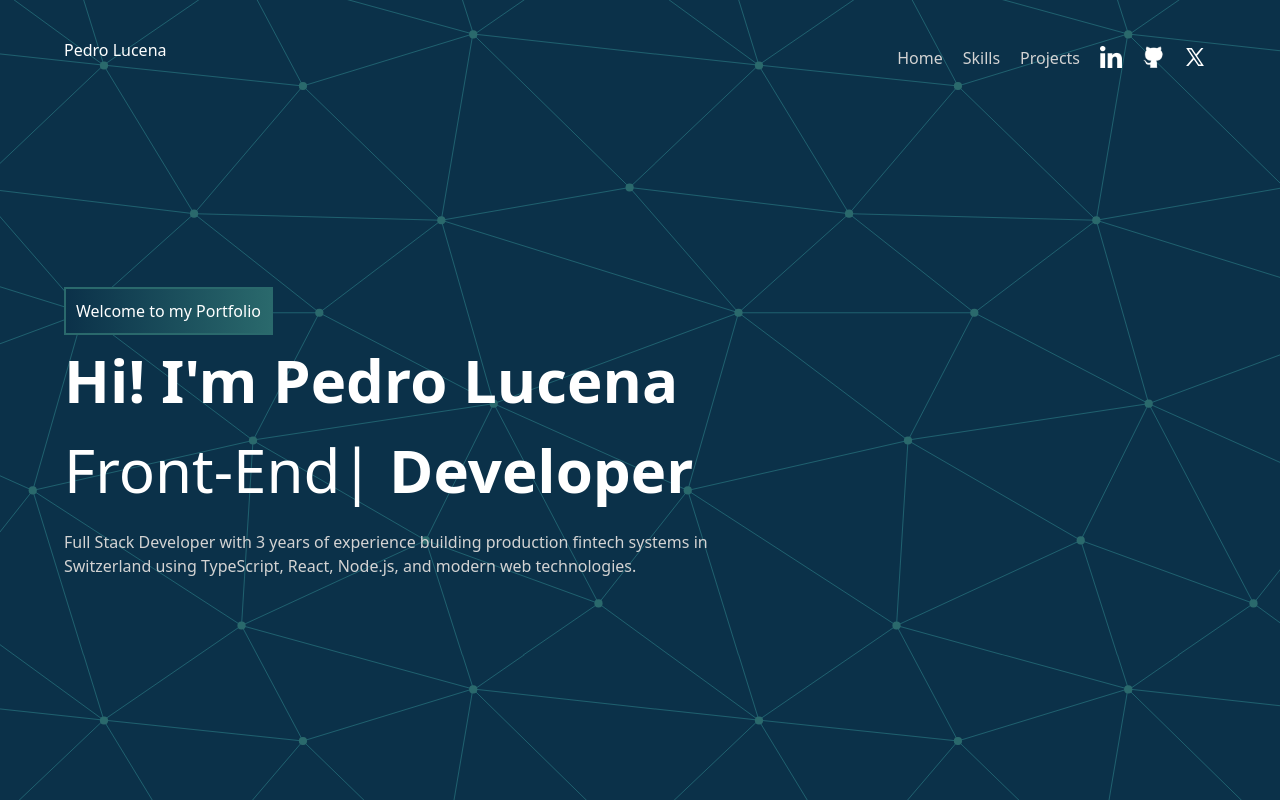
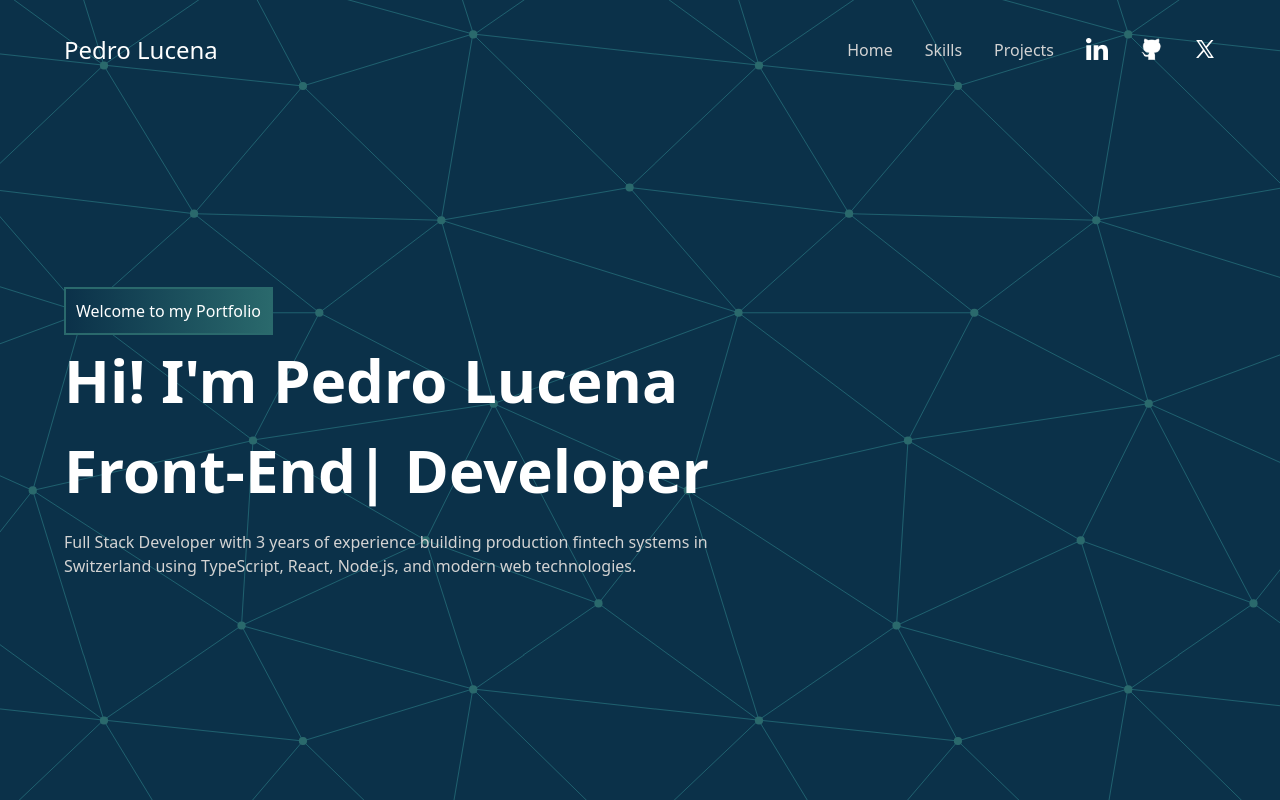
Before and after one commit to PedroL22/Pedro-Lucena-Portfolio, a Next.js app: page / in a window 1280 px wide. Shown: the top 800 px of the page. Built offline with nearby package versions, Linux system fonts and the light colour scheme.

Commit message:
fix: header and footer

```diff
--- a/package.json
+++ b/package.json
@@ -26,6 +26,8 @@
     "@types/react": "^19.2.10",
     "@types/react-dom": "^19.2.3",
     "husky": "^9.1.7",
+    "tailwind-merge": "^3.4.0",
+    "tailwind-variants": "^3.2.2",
     "tailwindcss": "^4.1.18",
     "typescript": "^5.9.3"
   }
--- a/src/app/(home)/components/project-card.tsx
+++ b/src/app/(home)/components/project-card.tsx
@@ -26,9 +26,7 @@ export const ProjectCard = ({ name, skills, projectDesc, image, github, live }:
 
       <h3 className='mb-[5px] text-left font-medium text-white'>{name}</h3>
 
-      <p className='h-[85px] max-w-[90%] select-text font-normal text-[14px] text-gray-100 normal-case'>
-        {projectDesc}
-      </p>
+      <p className='h-[85px] max-w-[90%] select-text text-[14px] text-gray-100 normal-case'>{projectDesc}</p>
 
       <div className='mt-4 flex items-center gap-2'>
         <a
--- a/src/app/(home)/components/skill.tsx
+++ b/src/app/(home)/components/skill.tsx
@@ -9,7 +9,7 @@ export const Skill = ({ skillName }: SkillProps) => {
     <div>
       <div className='inline-flex items-center py-[5px]'>
         <Image src='/images/verified.png' alt='verified icon' width={15} height={15} className='mr-2.5' />
-        <h3 className='font-normal text-white capitalize'>{skillName}</h3>
+        <h3 className='text-white capitalize'>{skillName}</h3>
       </div>
     </div>
   )
--- a/src/app/(home)/components/typed-strings.tsx
+++ b/src/app/(home)/components/typed-strings.tsx
@@ -9,7 +9,6 @@ export const TypedStrings = () => {
       typeSpeed={50}
       backSpeed={60}
       loop
-      className='font-normal'
     />
   )
 }
--- a/src/layouts/footer.tsx
+++ b/src/layouts/footer.tsx
@@ -2,16 +2,15 @@ import Image from 'next/image'
 
 export const Footer = () => {
   return (
-    <footer className='flex h-[25vh] items-center justify-between bg-linear-to-br from-tertiary to-secondary px-[5vw] max-[450px]:block max-[450px]:h-fit 2xl:px-[18vw]'>
-      <div className='max-[450px]:pt-[5vh] max-[450px]:text-center'>
-        <a href='/' className='text-white no-underline'>
-          <h1 className='whitespace-nowrap font-normal text-[24px] text-white capitalize'>pedro lucena</h1>
-        </a>
-      </div>
+    <footer className='flex h-[25vh] items-center justify-between space-y-6 bg-linear-to-r from-secondary to-tertiary px-[5vw] max-[450px]:h-[30vh] max-[450px]:flex-col max-[450px]:justify-center max-[450px]:space-y-7'>
+      <a href='/' className='whitespace-nowrap text-2xl text-white no-underline max-[450px]:text-center'>
+        Pedro Lucena
+      </a>
 
-      <div>
-        <ul className='flex justify-between p-0 max-[450px]:mx-auto max-[450px]:w-[50vw]'>
-          <li className='px-2.5 py-[15px]'>
+      <div className='flex flex-col space-y-6 max-[450px]:items-center max-[450px]:space-y-7'>
+        {/* Socials */}
+        <ul className='flex justify-around max-[450px]:w-[50vw]'>
+          <li>
             <a
               href='https://www.linkedin.com/in/pedrolucena22/'
               target='_blank'
@@ -22,7 +21,7 @@ export const Footer = () => {
             </a>
           </li>
 
-          <li className='px-2.5 py-[15px]'>
+          <li>
             <a
               href='https://github.com/PedroL22/'
               target='_blank'
@@ -33,7 +32,7 @@ export const Footer = () => {
             </a>
           </li>
 
-          <li className='px-2.5 py-[15px]'>
+          <li>
             <a
               href='https://x.com/lucena_l22/'
               target='_blank'
@@ -45,7 +44,7 @@ export const Footer = () => {
           </li>
         </ul>
 
-        <p className='pb-[5vh] text-text-muted normal-case max-[450px]:text-center'>
+        <p className='font-light text-text-muted max-[450px]:text-center'>
           Made with <span className='text-[#dc143c]'>♥</span> by{' '}
           <a href='https://github.com/PedroL22/' target='_blank' rel='noreferrer' className='text-white no-underline'>
             Pedro Lucena
--- a/src/layouts/header.tsx
+++ b/src/layouts/header.tsx
@@ -1,7 +1,55 @@
 'use client'
 
 import Image from 'next/image'
+import type { KeyboardEvent } from 'react'
 import { useEffect, useState } from 'react'
+import { twMerge } from 'tailwind-merge'
+import { tv } from 'tailwind-variants'
+
+const headerNavVariants = tv({
+  base: [
+    'fixed top-0 left-0 z-10 flex h-[100px] w-screen items-center justify-between',
+    'px-[5vw] transition-all duration-200',
+    'max-[840px]:px-[30px] 2xl:px-[18vw]',
+    // On mobile always solid
+    'max-[840px]:bg-secondary',
+  ],
+  variants: {
+    theme: {
+      transparent: 'bg-transparent',
+      scrolled: 'bg-black/50 backdrop-blur-[10px]',
+    },
+    mobile: {
+      closed: '',
+      open: 'max-[840px]:bg-secondary',
+    },
+  },
+  defaultVariants: {
+    theme: 'transparent',
+    mobile: 'closed',
+  },
+})
+
+const headerMenuVariants = tv({
+  base: [
+    'flex gap-8 text-text-muted transition-all duration-300',
+    'max-[840px]:fixed max-[840px]:top-0 max-[840px]:-right-full',
+    'max-[840px]:h-auto max-[840px]:w-full max-[840px]:flex-col',
+    'max-[840px]:items-center max-[840px]:bg-secondary',
+    'max-[840px]:pt-[70px] max-[840px]:pb-[100vh]',
+  ],
+  variants: {
+    mobile: {
+      closed: '',
+      open: 'max-[840px]:right-0',
+    },
+  },
+  defaultVariants: {
+    mobile: 'closed',
+  },
+})
+
+const headerMenuItemClasses = 'cursor-pointer capitalize transition-colors hover:text-white'
 
 export const Header = () => {
   const [darkHeader, setDarkHeader] = useState(false)
@@ -23,7 +71,7 @@ export const Header = () => {
     }
   }, [])
 
-  const keyHandler = (e: React.KeyboardEvent, callback: () => void) => {
+  const keyHandler = (e: KeyboardEvent, callback: () => void) => {
     if (e.key === 'Enter' || e.key === ' ') {
       callback()
     }
@@ -52,13 +100,11 @@ export const Header = () => {
     handleClick()
   }
 
+  const mobileState = active ? 'open' : 'closed'
+  const themeState = darkHeader ? 'scrolled' : 'transparent'
+
   return (
-    <nav
-      className={`fixed top-0 left-0 z-10 flex h-[100px] w-screen items-center justify-between px-[5vw] transition-all duration-200 max-[840px]:px-[30px] 2xl:px-[18vw] ${
-        darkHeader ? 'bg-black/50 backdrop-blur-[10px]' : 'bg-transparent'
-      } ${active ? 'max-[840px]:bg-secondary' : ''}`}
-    >
-      <div>
+    <header data-slot='header' className={twMerge(headerNavVariants({ theme: themeState, mobile: mobileState }))}>
       <a
         href='/'
         onClick={(e) => {
@@ -67,22 +113,18 @@ export const Header = () => {
         }}
         onKeyDown={(e) => keyHandler(e, topAndClose)}
         className='text-white no-underline'
+        data-slot='header-brand'
       >
-          <h1 className='whitespace-nowrap font-normal text-white capitalize'>pedro lucena</h1>
+        <h1 className='whitespace-nowrap text-2xl text-white'>Pedro Lucena</h1>
       </a>
-      </div>
 
-      <div className='pt-4'>
-        <ul
-          className={`flex text-text-muted transition-all duration-300 max-[840px]:fixed max-[840px]:top-0 max-[840px]:-right-full max-[840px]:h-auto max-[840px]:w-full max-[840px]:flex-col max-[840px]:items-center max-[840px]:bg-secondary max-[840px]:pt-[70px] max-[840px]:pb-[100vh] ${
-            active ? 'max-[840px]:right-0' : ''
-          }`}
-        >
+      <nav data-slot='header-nav'>
+        <ul data-slot='header-menu' className={twMerge(headerMenuVariants({ mobile: mobileState }))}>
           <li
             onClick={topAndClose}
             onKeyDown={(e) => keyHandler(e, topAndClose)}
             tabIndex={0}
-            className='cursor-pointer px-2.5 py-[15px] capitalize transition-colors hover:text-white'
+            className={twMerge(headerMenuItemClasses)}
           >
             <a href='/' onClick={(e) => e.preventDefault()} className='text-inherit no-underline'>
               home
@@ -93,7 +135,7 @@ export const Header = () => {
             onClick={() => scrollToSection('section2')}
             onKeyDown={(e) => keyHandler(e, () => scrollToSection('section2'))}
             tabIndex={0}
-            className='cursor-pointer px-2.5 py-[15px] capitalize transition-colors hover:text-white'
+            className={twMerge(headerMenuItemClasses)}
           >
             skills
           </li>
@@ -102,13 +144,13 @@ export const Header = () => {
             onClick={() => scrollToSection('section3')}
             onKeyDown={(e) => keyHandler(e, () => scrollToSection('section3'))}
             tabIndex={0}
-            className='cursor-pointer px-2.5 py-[15px] capitalize transition-colors hover:text-white'
+            className={twMerge(headerMenuItemClasses)}
           >
             projects
           </li>
 
-          <ul className='flex p-0'>
-            <li className='px-2.5 py-[15px]'>
+          <ul className='flex gap-8' data-slot='header-social'>
+            <li>
               <a
                 href='https://www.linkedin.com/in/pedrolucena22/'
                 target='_blank'
@@ -119,7 +161,7 @@ export const Header = () => {
               </a>
             </li>
 
-            <li className='px-2.5 py-[15px]'>
+            <li>
               <a
                 href='https://github.com/PedroL22/'
                 target='_blank'
@@ -130,7 +172,7 @@ export const Header = () => {
               </a>
             </li>
 
-            <li className='px-2.5 py-[15px]'>
+            <li>
               <a
                 href='https://x.com/lucena_l22/'
                 target='_blank'
@@ -142,30 +184,34 @@ export const Header = () => {
             </li>
           </ul>
         </ul>
-      </div>
+      </nav>
 
       <button
         type='button'
         aria-label={active ? 'Close navigation menu' : 'Open navigation menu'}
         className='hidden cursor-pointer max-[840px]:block'
         onClick={hamburger}
+        data-slot='header-menu-toggle'
       >
         <span
-          className={`mb-[5px] block h-[3px] w-[25px] bg-white transition-all duration-300 ${
+          className={twMerge(
+            'mb-[5px] block h-[3px] w-[25px] bg-white transition-all duration-300',
             active ? 'translate-y-[8px] rotate-45' : ''
-          }`}
+          )}
         />
         <span
-          className={`mb-[5px] block h-[3px] w-[25px] bg-white transition-all duration-300 ${
+          className={twMerge(
+            'mb-[5px] block h-[3px] w-[25px] bg-white transition-all duration-300',
             active ? 'opacity-0' : ''
-          }`}
+          )}
         />
         <span
-          className={`block h-[3px] w-[25px] bg-white transition-all duration-300 ${
+          className={twMerge(
+            'block h-[3px] w-[25px] bg-white transition-all duration-300',
             active ? 'translate-y-[-8px] -rotate-45' : ''
-          }`}
+          )}
         />
       </button>
-    </nav>
+    </header>
   )
 }
```
Also changed, not shown: src/app/(home)/page.tsx (+6 -6 lines), 1 other file (tests, documents, lock files or other folders). Lines whose indentation alone changed are shown as unchanged.
